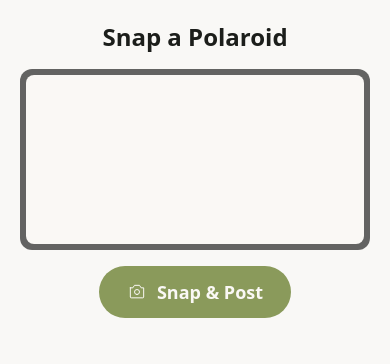
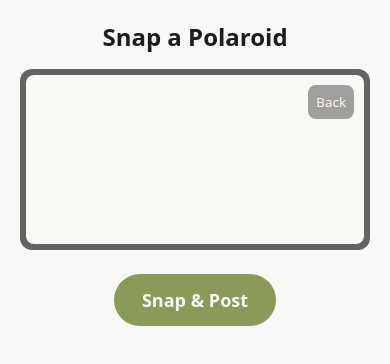
Before and after one commit to Aqxamid/live-photo-wall, a React (Vite) app: page / in a window 390 px wide. Shown: the top 364 px of the page. Built offline with nearby package versions, Linux system fonts and the light colour scheme; no server answers.

Commit message:
feat(camera): add front/back toggle and phone-style snap control

```diff
--- a/src/components/GuestCamera.jsx
+++ b/src/components/GuestCamera.jsx
@@ -7,28 +7,48 @@ const MAX_SIZE_BYTES = 5 * 1024 * 1024; // 5MB limit
 export function GuestCamera() {
   const videoRef = useRef(null);
   const [stream, setStream] = useState(null);
+  const [facingMode, setFacingMode] = useState('environment');
   const [loading, setLoading] = useState(false);
   const [submitted, setSubmitted] = useState(false);
   const [errorMsg, setErrorMsg] = useState('');
 
   useEffect(() => {
+    let mounted = true;
+
     async function startCamera() {
       try {
-        const mediaStream = await navigator.mediaDevices.getUserMedia({
-          video: { facingMode: 'environment', width: { ideal: 1080 }, height: { ideal: 1080 } },
+        // Prefer exact facing mode where supported. Provide constraints for mobile front/back.
+        const constraints = {
+          video: { facingMode, width: { ideal: 1080 }, height: { ideal: 1080 } },
           audio: false,
-        });
-        if (videoRef.current) {
-          videoRef.current.srcObject = mediaStream;
+        };
+
+        // Stop existing stream first (if attached to the video element)
+        if (videoRef.current && videoRef.current.srcObject) {
+          const prev = videoRef.current.srcObject;
+          try { prev.getTracks().forEach((t) => t.stop()); } catch (e) {}
+          videoRef.current.srcObject = null;
         }
+
+        const mediaStream = await navigator.mediaDevices.getUserMedia(constraints);
+        if (!mounted) {
+          mediaStream.getTracks().forEach((t) => t.stop());
+          return;
+        }
+        if (videoRef.current) videoRef.current.srcObject = mediaStream;
         setStream(mediaStream);
       } catch (err) {
-        setErrorMsg('Camera access denied or unfortuntely not supported on this device.');
+        setErrorMsg('Camera access denied or unfortunately not supported on this device.');
       }
     }
+
     startCamera();
-    return () => stream?.getTracks().forEach((track) => track.stop());
-  }, []);
+
+    return () => {
+      mounted = false;
+      stream?.getTracks().forEach((track) => track.stop());
+    };
+  }, [facingMode]);
 
   const takeSnapshotAndUpload = async () => {
     setErrorMsg('');
@@ -126,16 +146,16 @@ export function GuestCamera() {
         <div style={{ display: 'flex', gap: '12px', justifyContent: 'center', marginTop: '20px' }}>
           <button
             onClick={() => setSubmitted(false)}
-            style={{ padding: '10px 20px', background: 'var(--accent)', color: '#021827', border: 'none', borderRadius: '6px', cursor: 'pointer' }}
-          >
-            Take Another Photo
-          <button
-            onClick={() => setSubmitted(false)}
-            style={{ marginTop: '20px', padding: '10px 20px', background: 'var(--sage)', color: 'var(--polaroid)', border: 'none', borderRadius: '6px' }}
+            style={{ padding: '10px 20px', background: 'var(--sage)', color: 'var(--polaroid)', border: 'none', borderRadius: '6px', cursor: 'pointer' }}
           >
             Take Another Photo
           </button>
-            style={{ padding: '10px 20px', background: 'transparent', color: 'var(--text)', border: '1px solid rgba(255,255,255,0.06)', borderRadius: '6px', cursor: 'pointer' }}
+          <button
+            onClick={() => {
+              window.history.pushState({}, '', '/wall');
+              window.dispatchEvent(new PopStateEvent('popstate'));
+            }}
+            style={{ padding: '10px 20px', background: 'transparent', color: 'var(--text)', border: '1px solid rgba(0,0,0,0.06)', borderRadius: '6px', cursor: 'pointer' }}
           >
             View Live Wall
           </button>
@@ -150,11 +170,24 @@ export function GuestCamera() {
       {errorMsg && <p style={{ color: 'var(--status-rejected-text)' }}>{errorMsg}</p>}
 
       <div style={{ width: '100%', maxWidth: '420px', borderRadius: '12px', overflow: 'hidden', background: 'rgba(0,0,0,0.6)', padding: '6px' }}>
-        <div style={{ background: 'var(--polaroid)', borderRadius: '8px', overflow: 'hidden' }}>
+        <div style={{ background: 'var(--polaroid)', borderRadius: '8px', overflow: 'hidden', position: 'relative' }}>
           <video ref={videoRef} autoPlay playsInline style={{ width: '100%', display: 'block' }} />
+
+          {/* top-right camera flip control */}
+          <div style={{ position: 'absolute', top: 10, right: 10, display: 'flex', gap: '8px' }}>
+            <button
+              onClick={() => setFacingMode((f) => (f === 'environment' ? 'user' : 'environment'))}
+              style={{ padding: '8px', borderRadius: '8px', background: 'rgba(0,0,0,0.36)', color: 'var(--polaroid)', border: 'none', cursor: 'pointer' }}
+              aria-label="Flip camera"
+            >
+              {facingMode === 'environment' ? 'Back' : 'Front'}
+            </button>
+          </div>
         </div>
       </div>
 
+      {/* Bottom control bar: Snap button centered */}
+      <div style={{ width: '100%', maxWidth: '420px', display: 'flex', justifyContent: 'center', marginTop: '8px' }}>
         <button
           onClick={takeSnapshotAndUpload}
           disabled={loading}
@@ -172,18 +205,9 @@ export function GuestCamera() {
             gap: '10px',
           }}
         >
-        {loading ? (
-          'Processing & Sending...'
-        ) : (
-          <>
-            <svg width="20" height="20" viewBox="0 0 24 24" fill="none" xmlns="http://www.w3.org/2000/svg" style={{ color: 'inherit' }}>
-              <path d="M4 7h3l2-3h6l2 3h3v11a1 1 0 0 1-1 1H5a1 1 0 0 1-1-1V7z" stroke="currentColor" strokeWidth="1.2" strokeLinecap="round" strokeLinejoin="round" />
-              <path d="M12 15a3 3 0 1 0 0-6 3 3 0 0 0 0 6z" stroke="currentColor" strokeWidth="1.2" strokeLinecap="round" strokeLinejoin="round" />
-            </svg>
-            Snap & Post
-          </>
-        )}
+          {loading ? 'Processing & Sending...' : 'Snap & Post'}
         </button>
+      </div>
     </div>
   );
 }
```
Lines whose indentation alone changed are shown as unchanged.
